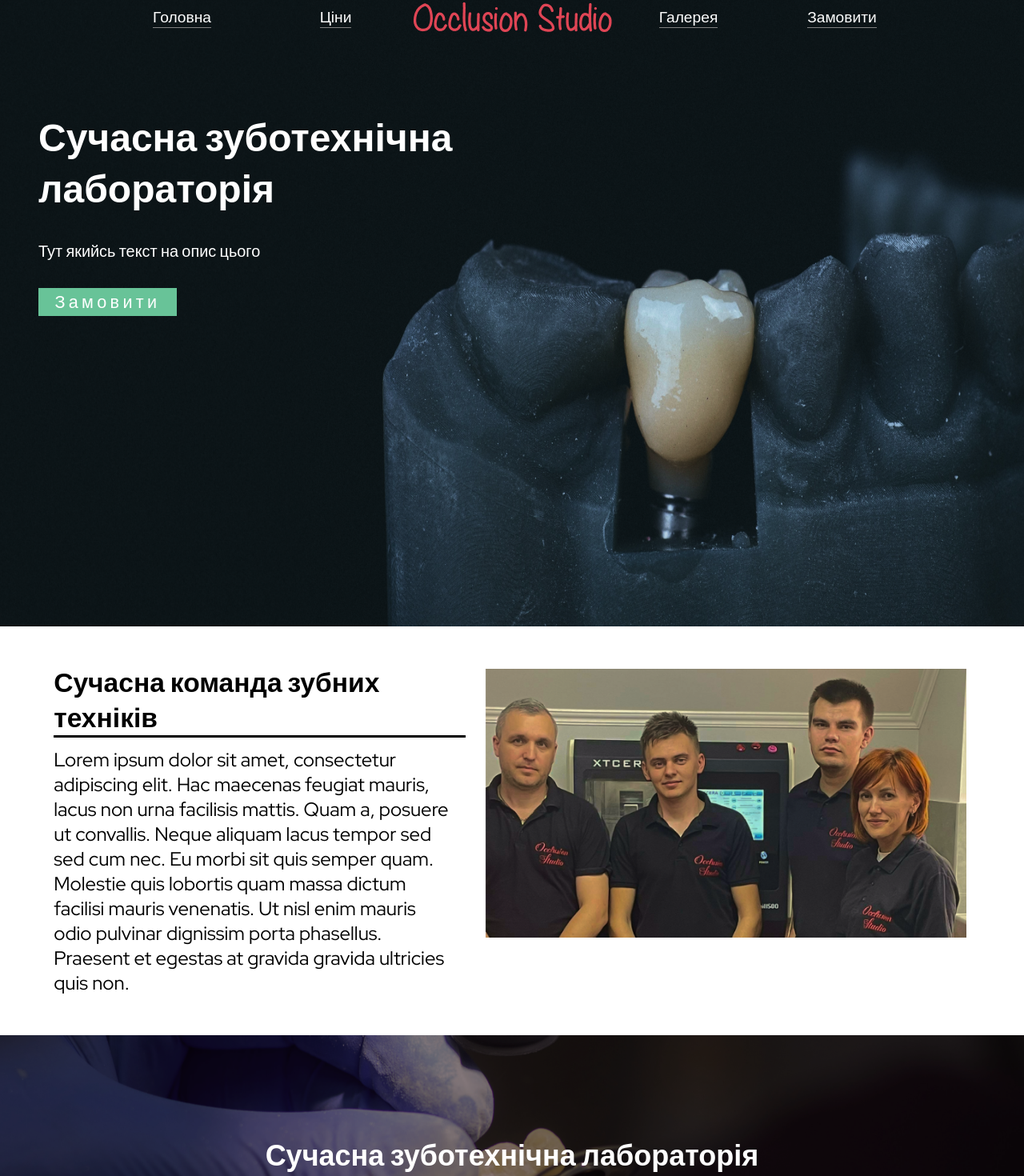
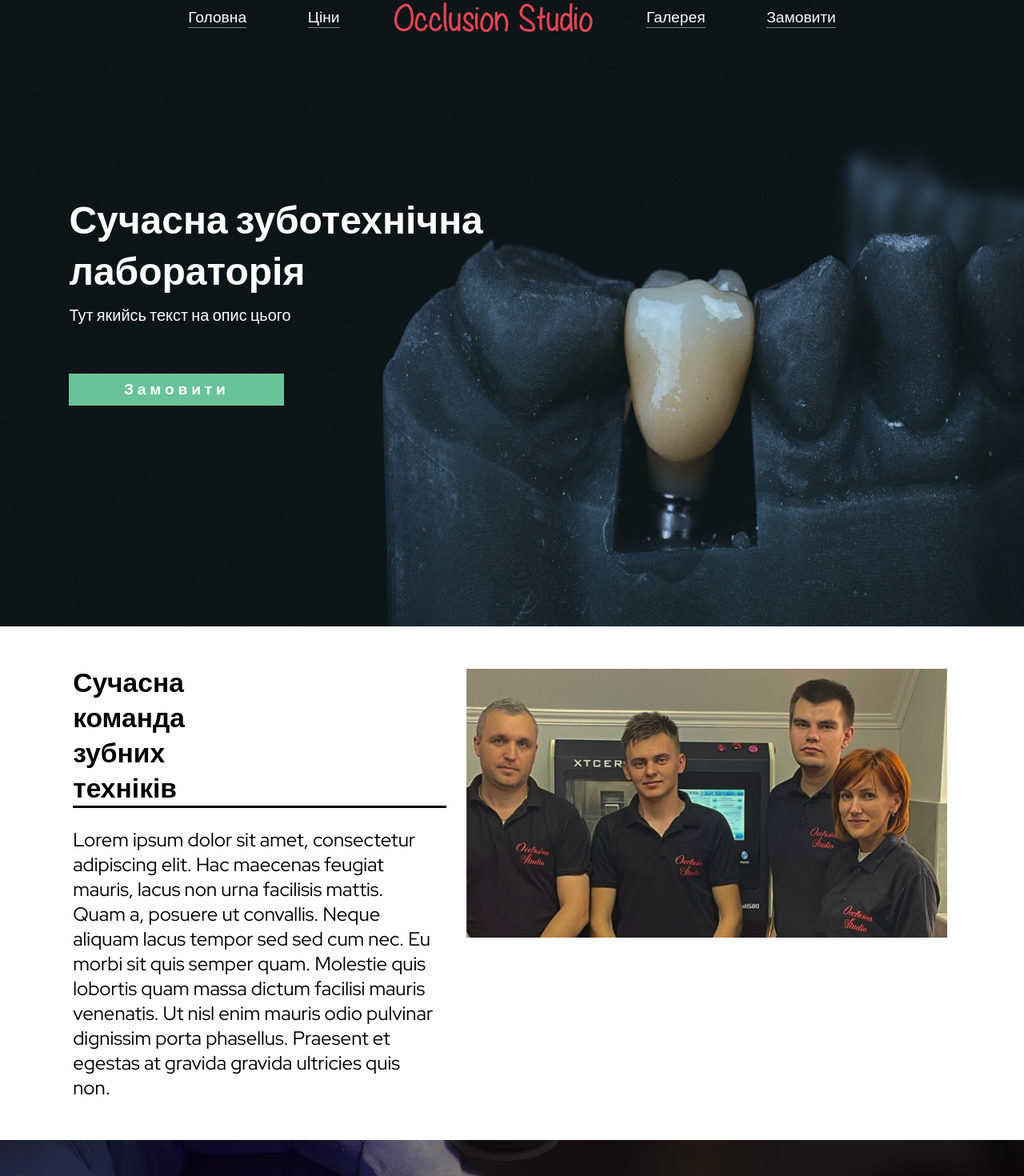
Before and after one commit to GTFTT/occlusion-studio, a React (Create React App) app: page / in a window 1280 px wide. Shown: the part 17-1487 px from the top of the page at 80% size. Built offline with nearby package versions, Linux system fonts and the light colour scheme.

Commit message:
Other minor UI improvements

```diff
--- a/src/components/Intro/index.tsx
+++ b/src/components/Intro/index.tsx
@@ -17,7 +17,7 @@ export default function Intro (props: IIntroProps) {
                 <div className={Styles.contentCont}>
                     <h1>Сучасна зуботехнічна лабораторія</h1>
                     <h5>Тут якийсь текст на опис цього</h5>
-                    <StyledButton>Замовити</StyledButton>
+                    <div className={Styles.buttonCont}><StyledButton>Замовити</StyledButton></div>
                 </div>
             </div>
         </div>
--- a/src/components/Intro/styles.module.css
+++ b/src/components/Intro/styles.module.css
@@ -14,10 +14,20 @@
     text-align: left;
     margin: 0 auto 0 0;
     width: 50%;
-    padding-left: 2em;
-    padding-top: 2em;
+    padding-left: 3.6em;
+    padding-top: 6.3em;
 }
 
 .contentCont h5 {
+    margin-top: 0.5em;
     font-weight: normal;
 }
+
+.contentCont h1 {
+    font-size: 2em;
+    margin-bottom: 0;
+}
+
+.buttonCont {
+    margin-top: 2.5em;
+}
--- a/src/components/Menu/components/MenuButton/index.tsx
+++ b/src/components/Menu/components/MenuButton/index.tsx
@@ -5,12 +5,12 @@ import Styles from './styles.module.css';
 interface IMenuButtonProps {
     /** Text of a button */
     label: string,
-    onClick: (e: React.MouseEvent<HTMLAnchorElement>) => void,
+    // onClick?: (e: React.MouseEvent<HTMLAnchorElement>) => void,
 }
 
 const MenuButton: React.FunctionComponent<IMenuButtonProps> = (props) => {
     return <div className={Styles.buttonContainer}>
-        <a className={Styles.button} onClick={ props.onClick }>{ props.label }</a>
+        <a className={Styles.button}>{ props.label }</a>
     </div>;
 };
 
--- a/src/components/Menu/components/MenuButton/styles.module.css
+++ b/src/components/Menu/components/MenuButton/styles.module.css
@@ -1,7 +1,8 @@
 .buttonContainer {
     line-height: 2em;
     /* border-bottom: 0.1em solid gray; */
-    min-width: 8em;
+    /* min-width: 6em; */
+    padding: 0 1em;
     display: inline-block;
     margin: 0 1em;
 }
--- a/src/components/Menu/index.tsx
+++ b/src/components/Menu/index.tsx
@@ -10,11 +10,11 @@ const Menu: React.FC<{}> = () => {
   //TODO menu config instead of hardcoded values
   return (
     <div className={Styles.menuContainer}>
-      <MenuButton label="Головна" onClick={e => {console.log(e.screenX)}}/>
-      <MenuButton label="Ціни" onClick={e => {console.log(e.screenX)}}/>
-      <img src={ Logo } alt="logo"/>
-      <MenuButton label="Галерея" onClick={e => {console.log(e.screenX)}}/>
-      <MenuButton label="Замовити" onClick={e => {console.log(e.screenX)}}/>
+      <MenuButton label="Головна" />
+      <MenuButton label="Ціни" />
+      <img className={Styles.logo} src={ Logo } alt="logo"/>
+      <MenuButton label="Галерея" />
+      <MenuButton label="Замовити" />
     </div>
   );
 }
--- a/src/components/Menu/styles.module.css
+++ b/src/components/Menu/styles.module.css
@@ -6,3 +6,7 @@
     justify-content: center;
     font-size: 0.8em;
 }
+
+.logo {
+    padding: 0 1.5em;
+}
--- a/src/components/StyledButton/index.js
+++ b/src/components/StyledButton/index.js
@@ -8,11 +8,12 @@ const StyledButton = styled.button`
   align-items: center;
   background-color: #68C398;
   border: none;
-  min-height: 1.6em;
-  min-width: 8em;
-  letter-spacing: 0.2em;
+  min-height: 2.1em;
+  min-width: 14em;
+  letter-spacing: 0.25em;
   color: white;
-  font-size: 0.9em;
+  font-size: 0.8em;
+  font-weight: bolder;
 `;
 
 export default StyledButton;
--- a/src/components/TempBody/Block/styles.module.css
+++ b/src/components/TempBody/Block/styles.module.css
@@ -13,6 +13,7 @@
     font-size: 1.4em;
     text-align: left;
     border-bottom: 0.1em solid black;
+    padding-right: 7em;
 }
 
 .contentCont {
@@ -26,6 +27,7 @@
 .childrenCont {
     padding: 0.5em;
     padding-left: 0;
+    padding-top: 1em;
 }
 
 .imageCont {
--- a/src/components/TempBody/index.tsx
+++ b/src/components/TempBody/index.tsx
@@ -13,7 +13,7 @@ import StyledButton from './../StyledButton';
 export default function TempBody () {
   return (
     <div className={ Styles.mainCont }>
-      <div className={Styles.descriptionCont}>
+      <div className={Styles.descriptionCont} style={{padding: '0 3em'}}>
         <Block title={"Сучасна команда зубних техніків"} image={Team}>
           Lorem ipsum dolor sit amet, consectetur adipiscing elit.
           Hac maecenas feugiat mauris, lacus non urna facilisis mattis.
--- a/src/components/TempBody/styles.module.css
+++ b/src/components/TempBody/styles.module.css
@@ -22,9 +22,14 @@
 
 .contentCont {
     color: white;
-    padding-top: 4em;
+    padding-top: 1em;
     display: flex;
     justify-content: center;
     align-items: center;
     flex-direction: column;
 }
+
+.contentCont h2 {
+    padding-top: 1em;
+    padding-bottom: 1em;
+}
```
